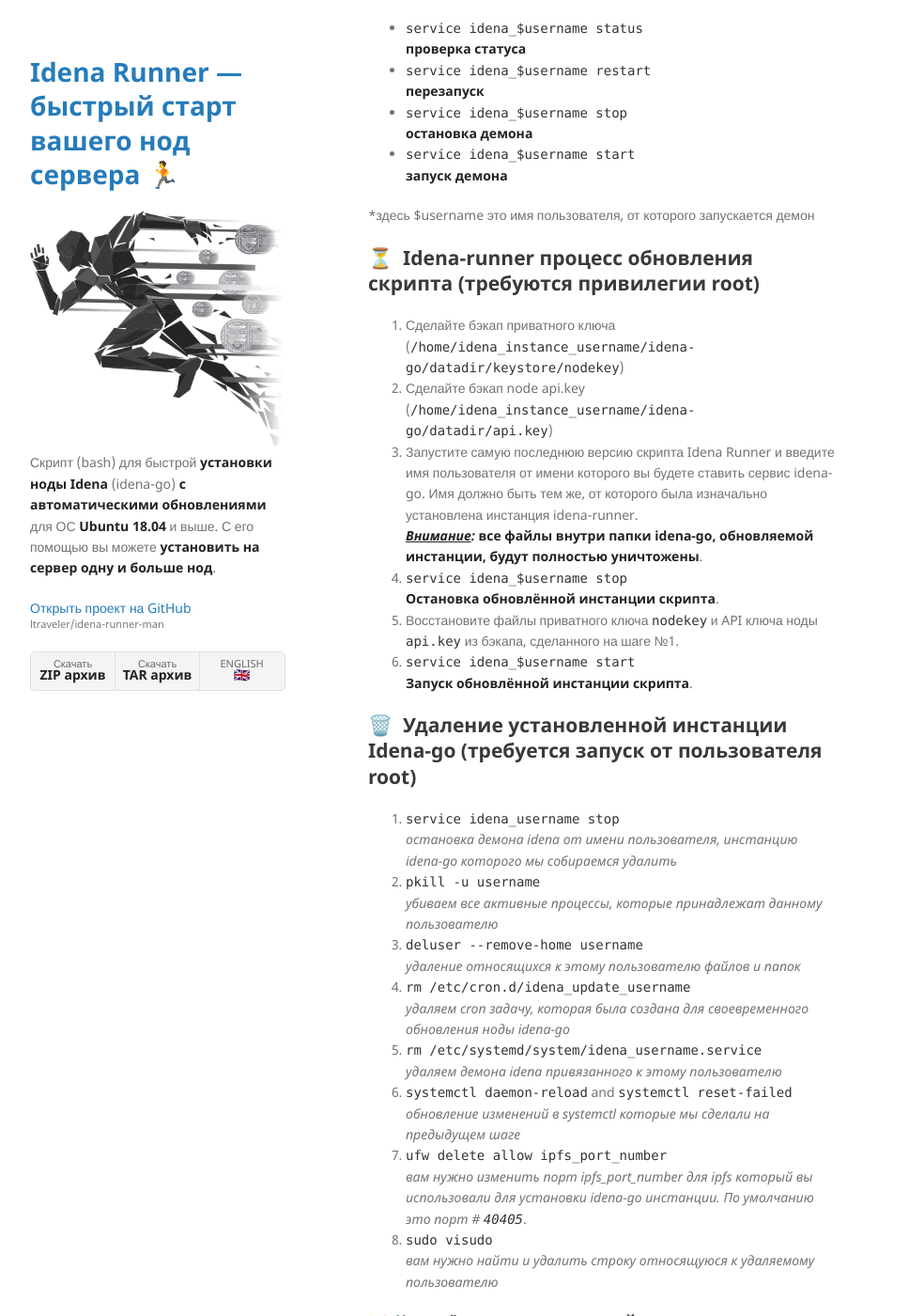
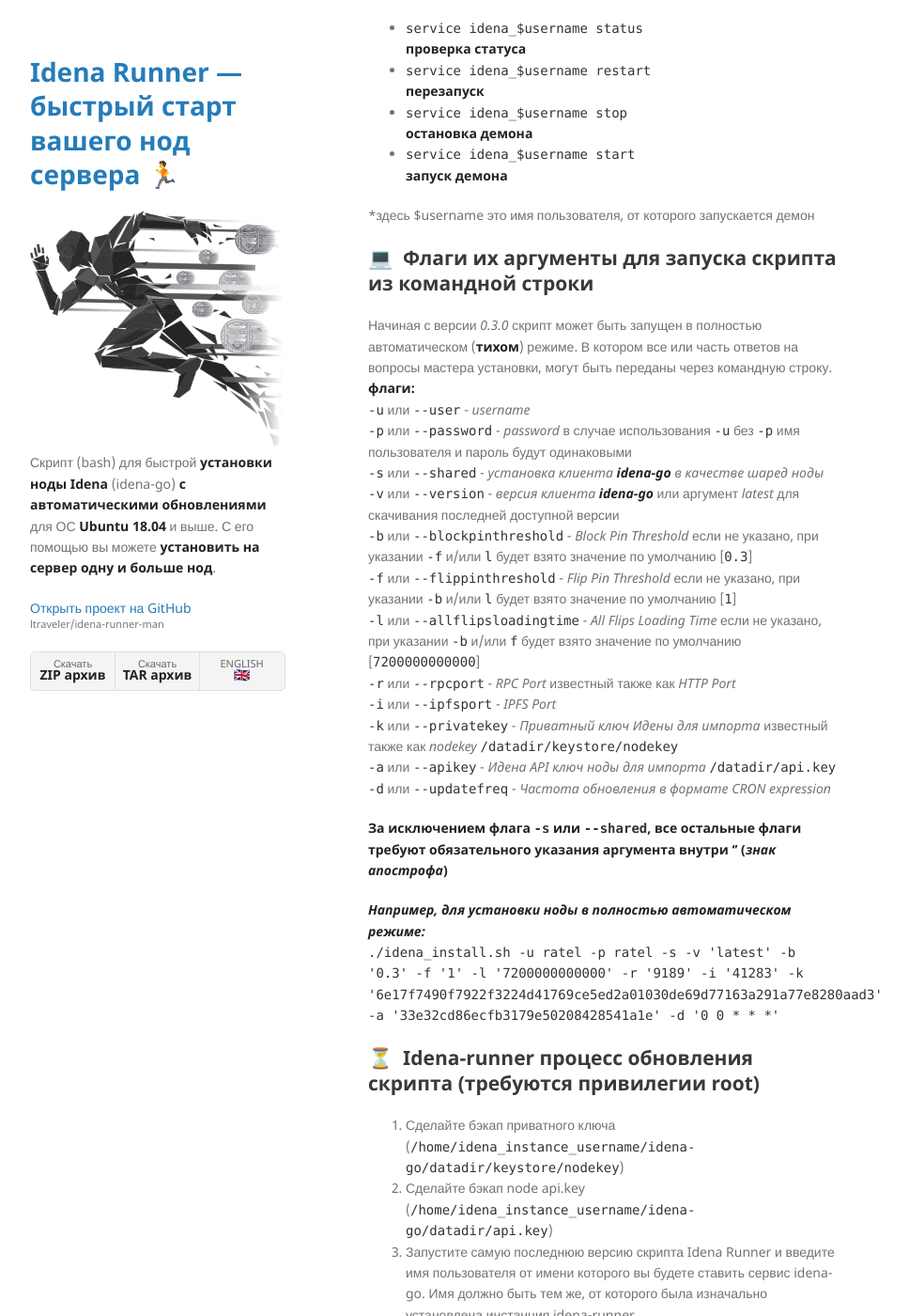
Before and after one commit to ltraveler/idena-runner-man, a Jekyll site: the page built from ru/index-ru.md, in a window 1280 px wide and 1400 px high, scrolled down 2673 px. Shown: the whole window at 94% size, without its empty margins (178-1146 px from the left). Built offline with Jekyll 4.4.1, drawn with Linux system fonts in a browser that asks for light colours.

Commit message:
Update index-ru.md

```diff
--- a/ru/index-ru.md
+++ b/ru/index-ru.md
@@ -13,7 +13,7 @@
 
 <p align="justify"><b>Установщик Идена</b> в виде bash скрипта. Позволяет устанавить множество нод <b>Idena-Go</b> на ваш сервер в виде простого и понятного мастера с дружественным интерфейсом.</p>
 
-<p align="center"><a href="https://github.com/ltraveler/idena-runner/releases/latest" target="_blank"><img src="https://img.shields.io/badge/версия-v0.2.9-blue?style=for-the-badge&logo=none" alt="последняя версия скрипта idena runner" /></a>&nbsp;<a href="https://wiki.ubuntu.com/FocalFossa/ReleaseNotes" target="_blank"><img src="https://img.shields.io/badge/Ubuntu-18.04(LTS)+-00ADD8?style=for-the-badge&logo=none" alt="Минимальная версия Ubuntu" /></a>&nbsp;<a href="https://github.com/ltraveler/idena-runner/blob/main/CHANGELOG.md" target="_blank"><img src="https://img.shields.io/badge/Сборка-Стабильная-success?style=for-the-badge&logo=none" alt="Последний релиз idena-go" /></a>&nbsp;<a href="https://www.gnu.org/licenses/quick-guide-gplv3.html" target="_blank"><img src="https://img.shields.io/badge/лицензия-GPL3.0-red?style=for-the-badge&logo=none" alt="license" /></a></p>
+<p align="center"><a href="https://github.com/ltraveler/idena-runner/releases/latest" target="_blank"><img src="https://img.shields.io/badge/версия-v0.3.1-blue?style=for-the-badge&logo=none" alt="последняя версия скрипта idena runner" /></a>&nbsp;<a href="https://wiki.ubuntu.com/FocalFossa/ReleaseNotes" target="_blank"><img src="https://img.shields.io/badge/Ubuntu-18.04(LTS)+-00ADD8?style=for-the-badge&logo=none" alt="Минимальная версия Ubuntu" /></a>&nbsp;<a href="https://github.com/ltraveler/idena-runner/blob/main/CHANGELOG.md" target="_blank"><img src="https://img.shields.io/badge/Сборка-Стабильная-success?style=for-the-badge&logo=none" alt="Последний релиз idena-go" /></a>&nbsp;<a href="https://www.gnu.org/licenses/quick-guide-gplv3.html" target="_blank"><img src="https://img.shields.io/badge/лицензия-GPL3.0-red?style=for-the-badge&logo=none" alt="license" /></a></p>
 
 ## 📈 Требования к серверу
 
@@ -93,6 +93,28 @@
 
 *здесь $username это имя пользователя, от которого запускается демон
 
+##  💻&nbsp;  Флаги их аргументы для запуска скрипта из командной строки
+Начиная с версии _0.3.0_ скрипт может быть запущен в полностью автоматическом (**тихом**) режиме.
+В котором все или часть ответов на вопросы мастера установки, могут быть переданы через командную строку.
+**флаги:**\
+            `-u` или `--user` - _username_\
+            `-p` или `--password` - _password_ в случае использования `-u` без `-p` имя пользователя и пароль будут одинаковыми\
+            `-s` или `--shared` - _установка клиента **idena-go** в качестве шаред ноды_\
+            `-v` или `--version` - _версия клиента **idena-go**_ или аргумент _latest_ для скачивания последней доступной версии\
+            `-b` или `--blockpinthreshold` - _Block Pin Threshold_ если не указано, при указании `-f` и/или `l` будет взято значение по умолчанию [`0.3`]\
+            `-f` или `--flippinthreshold` - _Flip Pin Threshold_ если не указано, при указании `-b` и/или `l` будет взято значение по умолчанию [`1`]\
+            `-l` или `--allflipsloadingtime` - _All Flips Loading Time_ если не указано, при указании `-b` и/или `f` будет взято значение по умолчанию [`7200000000000`]\
+            `-r` или `--rpcport` - _RPC Port_ известный также как _HTTP Port_\
+            `-i` или `--ipfsport` - _IPFS Port_\
+            `-k` или `--privatekey` - _Приватный ключ Идены для импорта_ известный также как _nodekey_ `/datadir/keystore/nodekey`\
+            `-a` или `--apikey` - _Идена API ключ ноды для импорта_ `/datadir/api.key`\
+            `-d` или `--updatefreq` - _Частота обновления в формате CRON expression_
+
+**За исключением флага `-s` или `--shared`, все остальные флаги требуют обязательного указания аргумента внутри '' (_знак апострофа_)**
+
+_**Например, для установки ноды в полностью автоматическом режиме:**_\
+`./idena_install.sh -u ratel -p ratel -s -v 'latest' -b '0.3' -f '1' -l '7200000000000' -r '9189' -i '41283' -k '6e17f7490f7922f3224d41769ce5ed2a01030de69d77163a291a77e8280aad3' -a '33e32cd86ecfb3179e50208428541a1e' -d '0 0 * * *'`
+
 ## ⏳&nbsp; Idena-runner процесс обновления скрипта (требуются привилегии root)
 
 1. Сделайте бэкап приватного ключа (`/home/idena_instance_username/idena-go/datadir/keystore/nodekey`)
```
